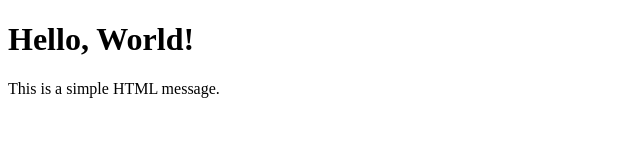
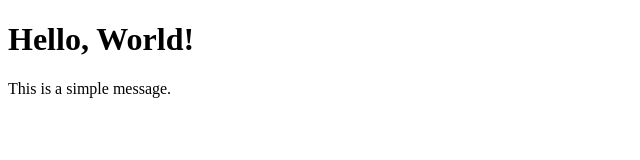
Before and after one commit to ericoblaza/COCO-APP, a plain HTML site: page index.html in a window 1280 px wide. Shown: the full height of the page, 0-640 px from the left. Drawn offline with Linux system fonts and the light colour scheme.

Commit message:
Update index.html

```diff
--- a/index.html
+++ b/index.html
@@ -6,6 +6,6 @@
 </head>
 <body>
   <h1>Hello, World!</h1>
-  <p>This is a simple HTML message.</p>
+  <p>This is a simple message.</p>
 </body>
 </html>
```
